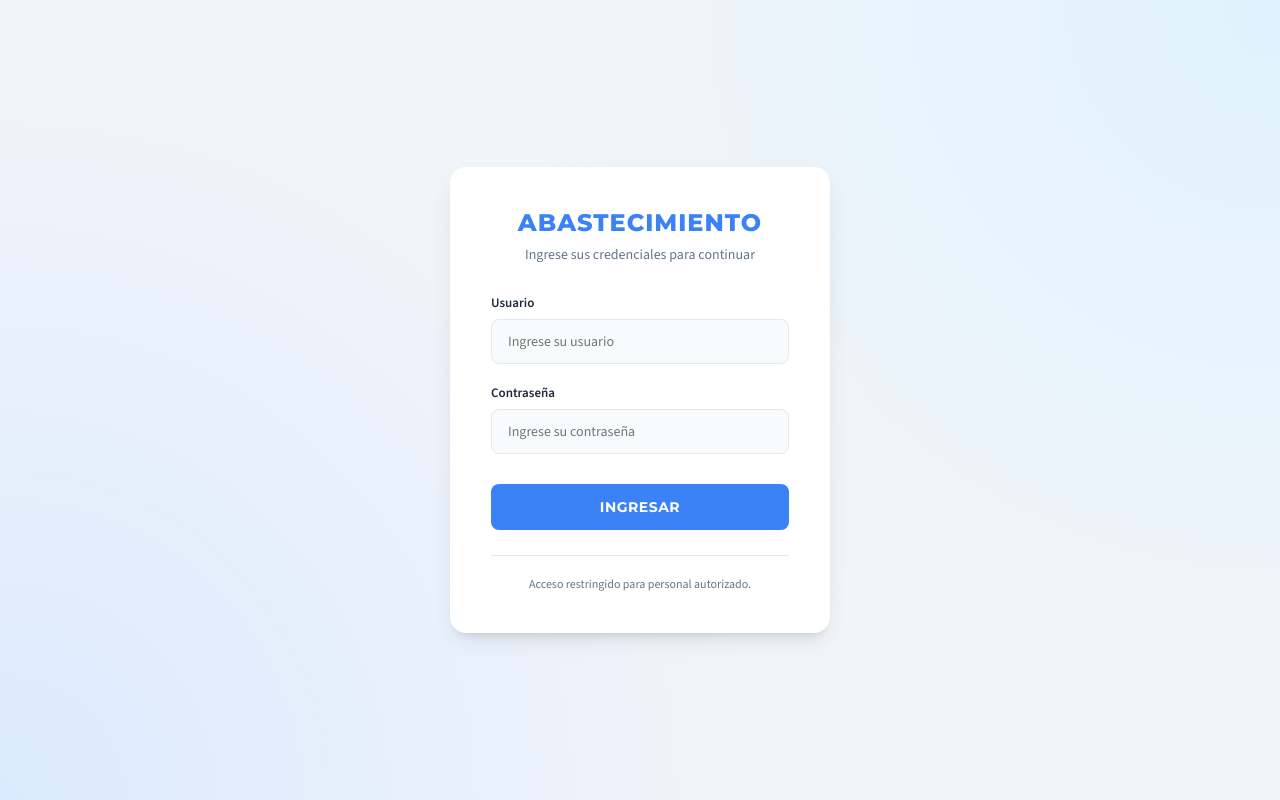
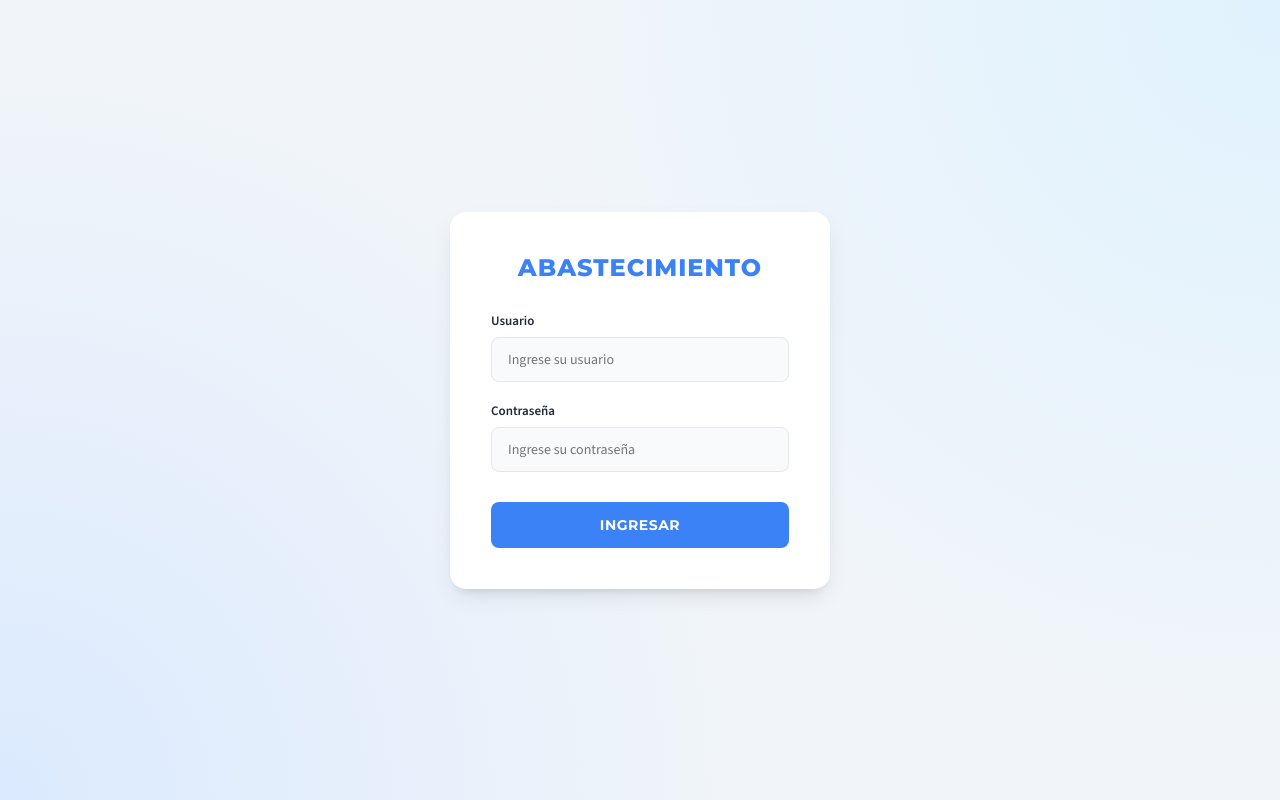
Before and after one commit to dukke89/dukke89.github.io, a plain HTML site: page login.html in a window 1280 px wide. Drawn offline with nearby package versions, Linux system fonts and the light colour scheme.

Commit message:
Update login.html

```diff
--- a/login.html
+++ b/login.html
@@ -16,7 +16,6 @@
         <div class="login-card">
             <div class="login-header">
                 <h2>ABASTECIMIENTO</h2>
-                <p>Ingrese sus credenciales para continuar</p>
             </div>
 
             <form id="loginForm" class="login-form">
@@ -35,9 +34,6 @@
                 <button type="submit" class="login-btn">INGRESAR</button>
             </form>
 
-            <div class="login-footer">
-                <p>Acceso restringido para personal autorizado.</p>
-            </div>
         </div>
     </div>
 
```
